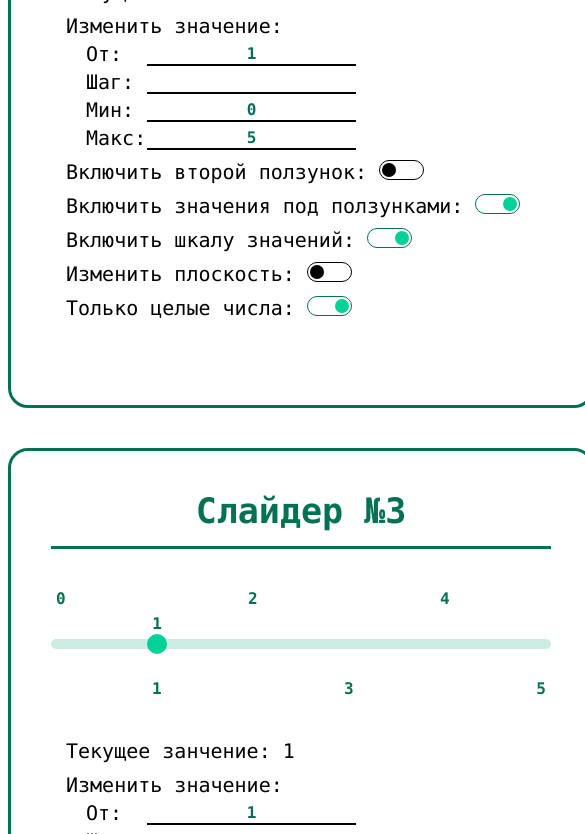
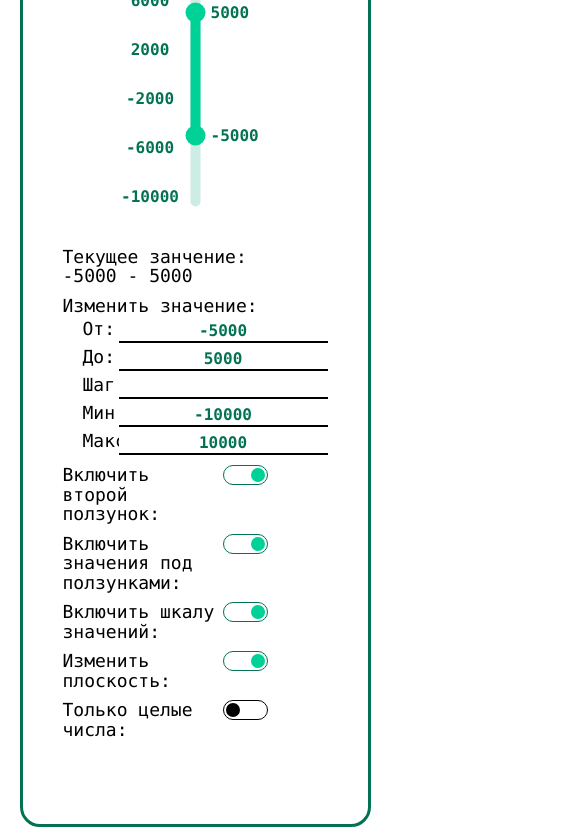
Before and after one commit to MadGoby/Task-4, a website built with webpack: page src/pages/index.html in a window 390 px wide. Shown: the part 1166-2000 px from the top of the page, 585 px wide, since content can reach past the window. Built offline with nearby package versions, Linux system fonts and the light colour scheme.

Commit message:
#8 Responsive fixes

```diff
--- a/src/Model/Model.ts
+++ b/src/Model/Model.ts
@@ -91,9 +91,7 @@ class Model {
   public calculateStepWidth(settings: StepCalculateData): StepInfoFromModel {
     const { sliderWidth, handleWidth } = settings;
     let { step } = settings;
-    let minStep: number = Math.round(
-      (Number(this.values.max) - Number(this.values.min)) / (sliderWidth - handleWidth),
-    );
+    let minStep: number = (Number(this.values.max) - Number(this.values.min)) / (sliderWidth - handleWidth);
 
     if (minStep <= 0) minStep = 0.01;
     if (step < minStep) step = minStep;
@@ -101,7 +99,7 @@ class Model {
     const stepWidth: number = (
       (sliderWidth - handleWidth) / (Number(this.values.max) - Number(this.values.min))
     ) * Number(step);
-    return { stepWidth: String(stepWidth), step };
+    return { minStep, stepWidth: String(stepWidth), step };
   }
 
   private checkIsValueSmallerThanMin(value: string): boolean {
@@ -120,24 +118,40 @@ class Model {
     return (name === 'to') && (Number(value) < Number(this.values.from) + (handleWidth / Number(step)));
   }
 
+  private correctFromBiggerThenTo(settings: DataForPrepareValue, step: StepInfoFromModel, target: string): string {
+    let adjustOffset: number;
+
+    if (typeof settings.step === 'number') {
+      adjustOffset = settings.step;
+    } else {
+      adjustOffset = Number(Math.round(settings.handleWidth * Number(step.minStep)));
+    }
+
+    let newHandleValue: string = '';
+
+    if (target === 'to') {
+      newHandleValue = String(Model.truncatesNumbersAfterDot(Number(this.values.to) - adjustOffset));
+    } else if (target === 'from') {
+      newHandleValue = String(Model.truncatesNumbersAfterDot(Number(this.values.from) + adjustOffset));
+    }
+
+    return newHandleValue;
+  }
+
   private correctsDoubleValues(settings: DataForPrepareValue): string {
     const step: StepInfoFromModel = this.calculateStepWidth({
-      step: 1,
+      step: 0.01,
       sliderWidth: settings.sliderWidth,
       handleWidth: settings.handleWidth,
     });
     let { value } = settings;
 
     if (this.checkIsFromValueBiggerThanTo(settings.name, settings.value, step.stepWidth, settings.handleWidth)) {
-      value = String(
-        Model.truncatesNumbersAfterDot(Number(this.values.to) - (settings.handleWidth / Number(step.stepWidth))),
-      );
+      value = this.correctFromBiggerThenTo(settings, step, 'to');
     }
 
     if (this.checkIsToValueSmallerThanFrom(settings.name, settings.value, step.stepWidth, settings.handleWidth)) {
-      value = String(
-        Model.truncatesNumbersAfterDot(Number(this.values.from) + (settings.handleWidth / Number(step.stepWidth))),
-      );
+      value = this.correctFromBiggerThenTo(settings, step, 'from');
     }
 
     return value;
--- a/src/Model/types.ts
+++ b/src/Model/types.ts
@@ -14,6 +14,7 @@ type DataForPrepareValue = {
   };
   handleWidth: number;
   sliderWidth: number;
+  step: boolean | number;
 };
 
 type DataForRefreshingModel = {
@@ -38,6 +39,7 @@ type BasicModelSettings = {
 };
 
 type StepInfoFromModel = {
+  minStep: number;
   stepWidth: string;
   step: number;
 };
--- a/src/Presenter/Presenter.ts
+++ b/src/Presenter/Presenter.ts
@@ -106,6 +106,7 @@ export class Presenter {
     const result: DataForAdjustPosition = this.model.prepareInputValueForRecord({
       name,
       value,
+      step: this.view.basicSettings.step,
       isDouble: this.view.basicSettings.double,
       positions: {
         from: this.view.movement.positions.from,
@@ -114,11 +115,11 @@ export class Presenter {
       handleWidth: this.view.handles.toHandle.offsetWidth,
       sliderWidth: this.view.slider.slider.offsetWidth,
     });
-
     const newPosition: RefreshIntervalPositions = this.view.handles.adjustPositions(
       result,
       this.view.slider.slider.offsetWidth,
     );
+
     this.view.handles.isInputChanges = true;
     this.view.sideMenu.isInputChanges = true;
     this.view.interval.adjustPositionRelativeValue(newPosition);
--- a/src/View/Movement/Movement.ts
+++ b/src/View/Movement/Movement.ts
@@ -32,7 +32,7 @@ export class Movement {
     this.to = settings.toHandle;
     this.settings = settings.basicSettings;
     this.interval = settings.interval;
-    this.positions = { from: 0, to: 0 };
+    this.positions = { from: 0, to: 100 };
     if (!this.settings.step) {
       this.stepWidth = false;
     } else {
--- a/src/View/SideMenu/SideMenu.ts
+++ b/src/View/SideMenu/SideMenu.ts
@@ -223,7 +223,7 @@ export class SideMenu {
 
     this.sideMenuElements.sideMenuContainer = SideMenu.createElement({
       name: 'div',
-      cssClasses: ['goby-side-menu__container'],
+      cssClasses: ['goby-side-menu'],
     }) as HTMLDivElement;
   }
 
--- a/src/View/Slider/Slider.ts
+++ b/src/View/Slider/Slider.ts
@@ -1,4 +1,4 @@
-import { SliderAssemblerSettings } from './types';
+import { SliderAssemblerSettings, SliderPlaneSettings } from './types';
 
 export class Slider {
   readonly slider: HTMLDivElement;
@@ -35,7 +35,15 @@ export class Slider {
     return ((!this.slider.classList.contains('goby-slider_state_vertical')) && (isVertical));
   }
 
-  public changePlane(isVertical: boolean): void {
+  public changePlane(settings: SliderPlaneSettings): void {
+    const { isStep, isVertical, requests } = settings;
+
+    function refreshAfterResize(): void {
+      requests.needDataForScale = { name: '', value: 'true' };
+      requests.needDataForStartPosition = { name: '', value: 'true' };
+      if (isStep) requests.needStepWidth = { name: '', value: 'true' };
+    }
+
     switch (true) {
       case this.checkIsNeedToMakeVertical(isVertical):
         this.slider.classList.toggle('goby-slider_state_vertical');
@@ -50,5 +58,7 @@ export class Slider {
       default:
         break;
     }
+
+    refreshAfterResize();
   }
 }
--- a/src/View/View.ts
+++ b/src/View/View.ts
@@ -76,9 +76,12 @@ export class View {
     }
   }
 
+  private checkIsStepRequired(): boolean {
+    return Object.prototype.hasOwnProperty.call(this.basicSettings, 'step')
+      && typeof this.basicSettings.step === 'number';
+  }
+
   public prepareSliderForUse(): void {
-    const isStepRequired = (this.basicSettings.step) && (typeof this.basicSettings.step === 'number');
-
     this.addSliderToDOM();
 
     if (this.basicSettings['side-menu']) this.addSideMenuToDOM();
@@ -86,7 +89,7 @@ export class View {
     this.dataRequestToModel.needDataForScale = { name: '', value: 'true' };
     this.dataRequestToModel.needDataForStartPosition = { name: '', value: 'true' };
 
-    if (isStepRequired) this.dataRequestToModel.needStepWidth = { name: '', value: 'true' };
+    if (this.checkIsStepRequired()) this.dataRequestToModel.needStepWidth = { name: '', value: 'true' };
 
     this.updateView({
       vertical: this.basicSettings.vertical,
@@ -108,7 +111,11 @@ export class View {
 
   public updateView(targets: TargetsForViewUpdate): void {
     if (targets.vertical) {
-      this.slider.changePlane(targets.vertical);
+      this.slider.changePlane({
+        isVertical: targets.vertical,
+        isStep: this.checkIsStepRequired(),
+        requests: this.dataRequestToModel,
+      });
       this.handles.changePlane(targets.vertical);
       this.valuesScale.changePlane(targets.vertical);
     }
@@ -171,6 +178,7 @@ export class View {
       handle.addEventListener('mousedown', this.handleHandleClick);
     });
     this.slider.slider.addEventListener('mousedown', this.handleSliderClick);
+    window.addEventListener('resize', this.handleWindowResize);
   }
 
   private handleHandleClick(event: MouseEvent): void {
@@ -209,7 +217,11 @@ export class View {
     const element: HTMLInputElement = event.target as HTMLInputElement;
 
     this.basicSettings.vertical = element.checked;
-    this.slider.changePlane(this.basicSettings.vertical);
+    this.slider.changePlane({
+      isVertical: this.basicSettings.vertical,
+      isStep: this.checkIsStepRequired(),
+      requests: this.dataRequestToModel,
+    });
     this.handles.changePlane(this.basicSettings.vertical);
     this.valuesScale.changePlane(this.basicSettings.vertical);
   }
@@ -300,4 +312,10 @@ export class View {
     });
     this.movement.correctsIntervalPosition();
   }
+
+  private handleWindowResize(): void {
+    this.dataRequestToModel.needDataForScale = { name: '', value: 'true' };
+    this.dataRequestToModel.needDataForStartPosition = { name: '', value: 'true' };
+    if (this.checkIsStepRequired()) this.dataRequestToModel.needStepWidth = { name: '', value: 'true' };
+  }
 }
--- a/src/common/defaultSettings.ts
+++ b/src/common/defaultSettings.ts
@@ -9,21 +9,16 @@ const gobyDefaults: SliderOptions = {
   vertical: false,
   step: false,
   valueScale: true,
-  get from(): string {
-    if (!this.fromPosition) return this.min;
-    return this.fromPosition;
-  },
-  set from(value: string) {
-    this.fromPosition = value;
-  },
-  get to(): string {
-    if (!this.toPosition) return this.max;
-    return this.toPosition;
-  },
-  set to(value: string) {
-    this.toPosition = value;
-  },
+  from: '0',
+  to: '100',
   integer: true,
 };
 
-export { gobyDefaults };
+function passDefaultSettings(options: SliderOptions): SliderOptions {
+  if (!options.from) options.from = options.min;
+  if (!options.to) options.to = options.max;
+
+  return $.extend({}, gobyDefaults, options);
+}
+
+export { passDefaultSettings };
--- a/src/pages/index.css
+++ b/src/pages/index.css
@@ -1,9 +1,26 @@
+html {
+  box-sizing: border-box;
+}
+
+*,
+*::before,
+*::after {
+  box-sizing: inherit;
+}
+
+html,
+body {
+  margin: 0;
+  height: 100%;
+  min-width: 320px;
+}
+
 .slider-demo {
   padding: 60px 0;
 }
 
 .slider-wrapper {
-  width: 586px;
+  width: 90%;
   min-height: 185px;
   box-sizing: border-box;
   padding: 40px 40px;
@@ -24,3 +41,9 @@
   margin: 0 0 40px 0;
   user-select: none;
 }
+
+@media screen and (max-width: 700px) {
+  .slider-wrapper__header {
+    font-size: 30px;
+  }
+}
--- a/src/pages/index.ts
+++ b/src/pages/index.ts
@@ -3,39 +3,29 @@ import './index.css';
 
 const sliderSettings = [
   {
-    min: '0',
-    max: '5',
+    min: '-10000',
+    max: '10000',
     double: true,
     'side-menu': true,
     handlesValues: true,
     vertical: false,
+    step: 300,
+    valueScale: true,
+    integer: true,
+    from: '-7000',
+    to: '7000',
+  }, {
+    min: '-10000',
+    max: '10000',
+    double: true,
+    'side-menu': true,
+    handlesValues: true,
+    vertical: true,
     step: false,
     valueScale: true,
-    from: '2',
-    to: '3',
+    from: '-5000',
+    to: '5000',
     integer: false,
-  }, {
-    min: '0',
-    max: '5',
-    double: false,
-    'side-menu': true,
-    handlesValues: true,
-    vertical: false,
-    step: false,
-    valueScale: true,
-    from: '1',
-    to: '4',
-  }, {
-    min: '0',
-    max: '5',
-    double: false,
-    'side-menu': true,
-    handlesValues: true,
-    vertical: false,
-    step: false,
-    valueScale: true,
-    from: '1',
-    to: '4',
   }, {
     min: '0',
     max: '10',
@@ -45,6 +35,7 @@ const sliderSettings = [
     vertical: false,
     step: false,
     valueScale: true,
+    integer: true,
     from: '5',
   }, {
     min: '0',
@@ -52,11 +43,11 @@ const sliderSettings = [
     double: false,
     'side-menu': true,
     handlesValues: false,
-    vertical: true,
+    vertical: false,
     step: false,
     valueScale: false,
+    integer: false,
     from: '500',
-    to: '700',
   }, {
     min: '0',
     max: '1000',
@@ -64,8 +55,8 @@ const sliderSettings = [
     'side-menu': true,
     handlesValues: true,
     vertical: false,
-    step: false,
-    valueScale: false,
+    step: 10,
+    valueScale: true,
   },
 ];
 
--- a/src/plugin/slider.ts
+++ b/src/plugin/slider.ts
@@ -2,14 +2,13 @@ import { Model } from '../Model/Model';
 import { View } from '../View/View';
 import { Presenter } from '../Presenter/Presenter';
 import { SliderOptions } from './types';
-import { gobyDefaults } from '../common/defaultSettings';
+import { passDefaultSettings } from '../common/defaultSettings';
 
 const pluginName = 'gobySlider';
-const defaults: SliderOptions = gobyDefaults;
 
 function Plugin(element: HTMLElement, options: SliderOptions): void {
   this.element = element;
-  this.options = $.extend({}, defaults, options);
+  this.options = passDefaultSettings(options);
 
   this.init(this.element, this.options);
 }
--- a/src/plugin/types.ts
+++ b/src/plugin/types.ts
@@ -7,8 +7,6 @@ type SliderOptions = {
   'vertical': boolean;
   'step': boolean | number;
   'valueScale': boolean;
-  fromPosition?: string;
-  toPosition?: string;
   from: string;
   to: string;
   integer: boolean;
```
Also changed, not shown: src/Model/model.test.ts (+7 -2 lines), src/View/Slider/slider.test.ts (+19 -2 lines), src/View/Slider/types.ts (+11 -1 lines), src/View/view.test.ts (+1 -1 lines), src/plugin/slider.css.
